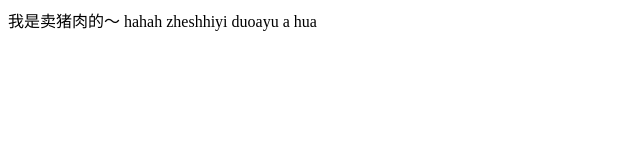
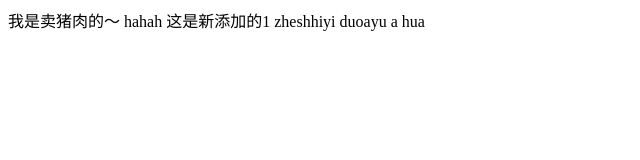
Before and after one commit to joker-zhang2020/blog-test, a plain HTML site: page index.html in a window 1280 px wide. Shown: the whole page, without its empty margins (0-640 px from the left). Drawn offline with Linux system fonts and the light colour scheme.

Commit message:
这是master

```diff
--- a/index.html
+++ b/index.html
@@ -10,7 +10,7 @@
 <body>
     我是卖猪肉的～
     hahah
-
+    这是新添加的1
 
     zheshhiyi duoayu a hua
 </body>
```
